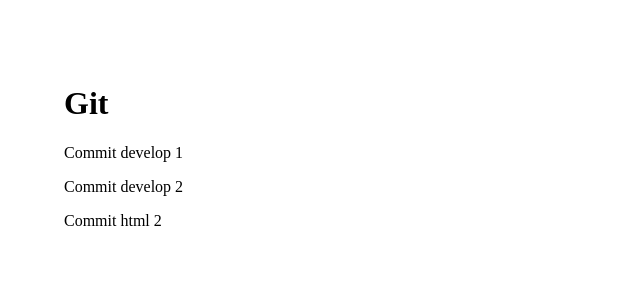
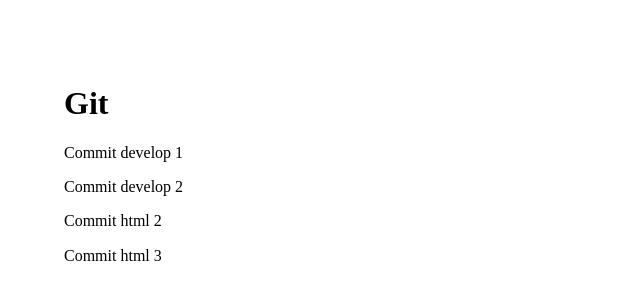
Before and after one commit to tattoo8436/learn-git, a React (Vite) app: page /git in a window 1280 px wide. Shown: the top 300 px of the page, without its empty margins (0-640 px from the left). Built offline with nearby package versions, Linux system fonts and the light colour scheme.

Commit message:
Commit html 3

```diff
--- a/src/pages/git/index.tsx
+++ b/src/pages/git/index.tsx
@@ -8,6 +8,7 @@ const Git = () => {
       <p>Commit develop 1</p>
       <p>Commit develop 2</p>
       <p>Commit html 2</p>
+      <p>Commit html 3</p>
     </div>
   );
 };
```
